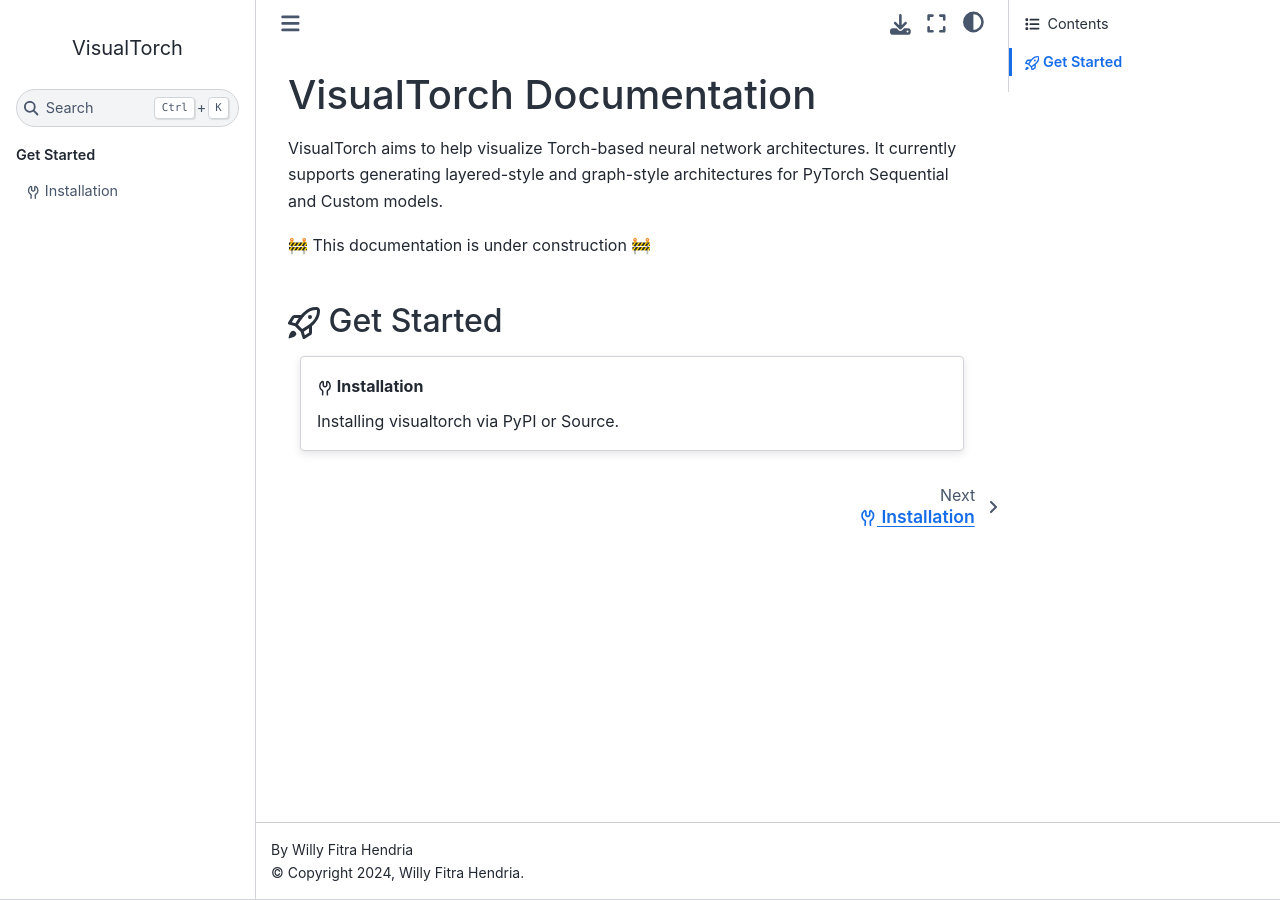
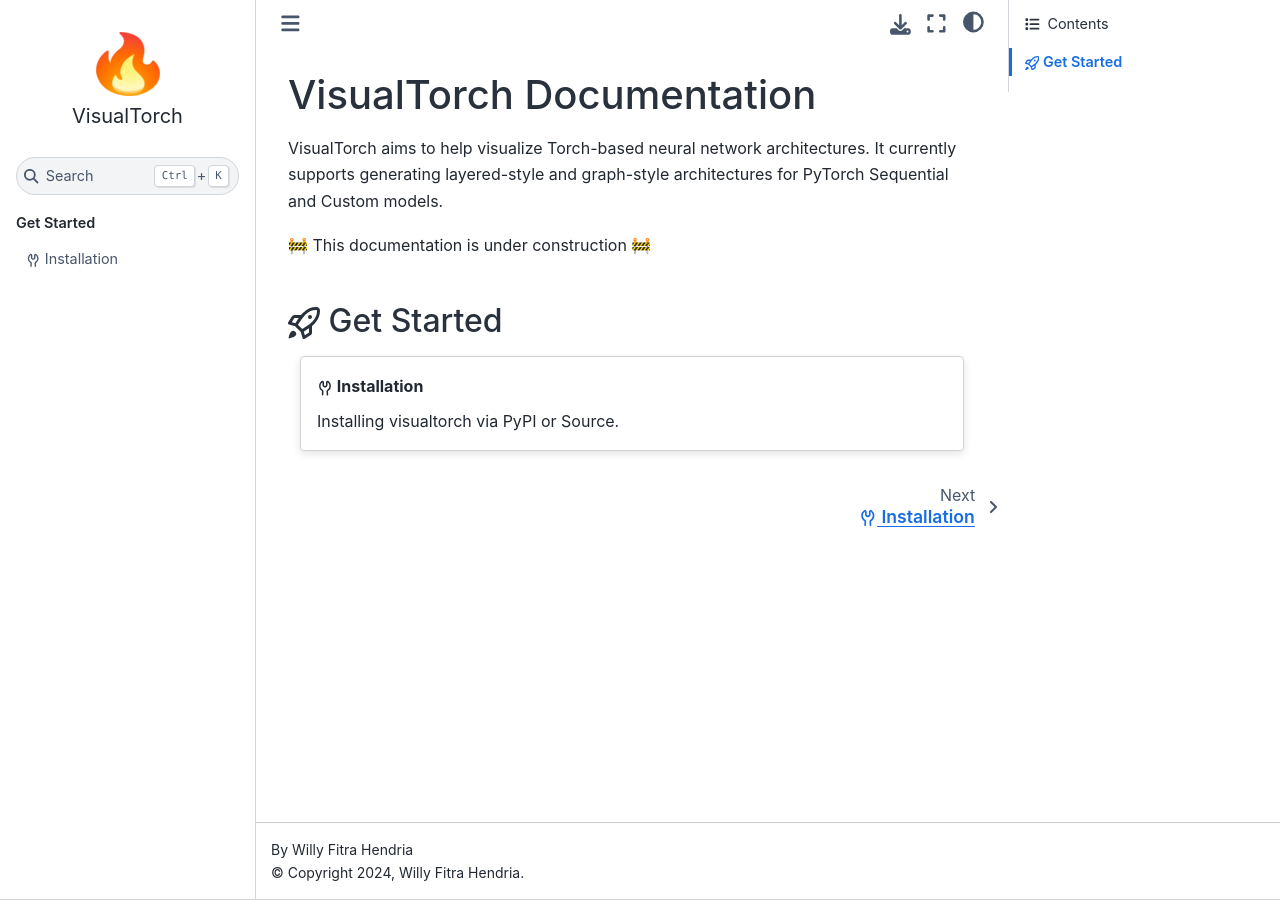
Before and after one commit to willyfh/visualtorch, a Sphinx documentation site: the page built from docs/source/index.md, in a window 1280 px wide. Built offline with Sphinx 7.4.7 and the Sphinx Book theme 1.1.4, drawn with Linux system fonts in a browser that asks for light colours; pages that are not in the unit, such as notebooks, are missing from menus.

Commit message:
add fire icon

```diff
--- a/docs/source/conf.py
+++ b/docs/source/conf.py
@@ -54,8 +54,8 @@
 # https://www.sphinx-doc.org/en/master/usage/configuration.html#options-for-html-output
 
 html_theme = "sphinx_book_theme"
-# html_logo = ""
-# html_favicon = ""
+html_logo = "_static/images/logos/fire-icon.png"
+html_favicon = "_static/images/logos/fire-icon.png"
 html_static_path = ["_static"]
 html_theme_options = {
     "logo": {
```
Also changed, not shown: docs/source/_static/images/logos/fire-icon.png (added).
